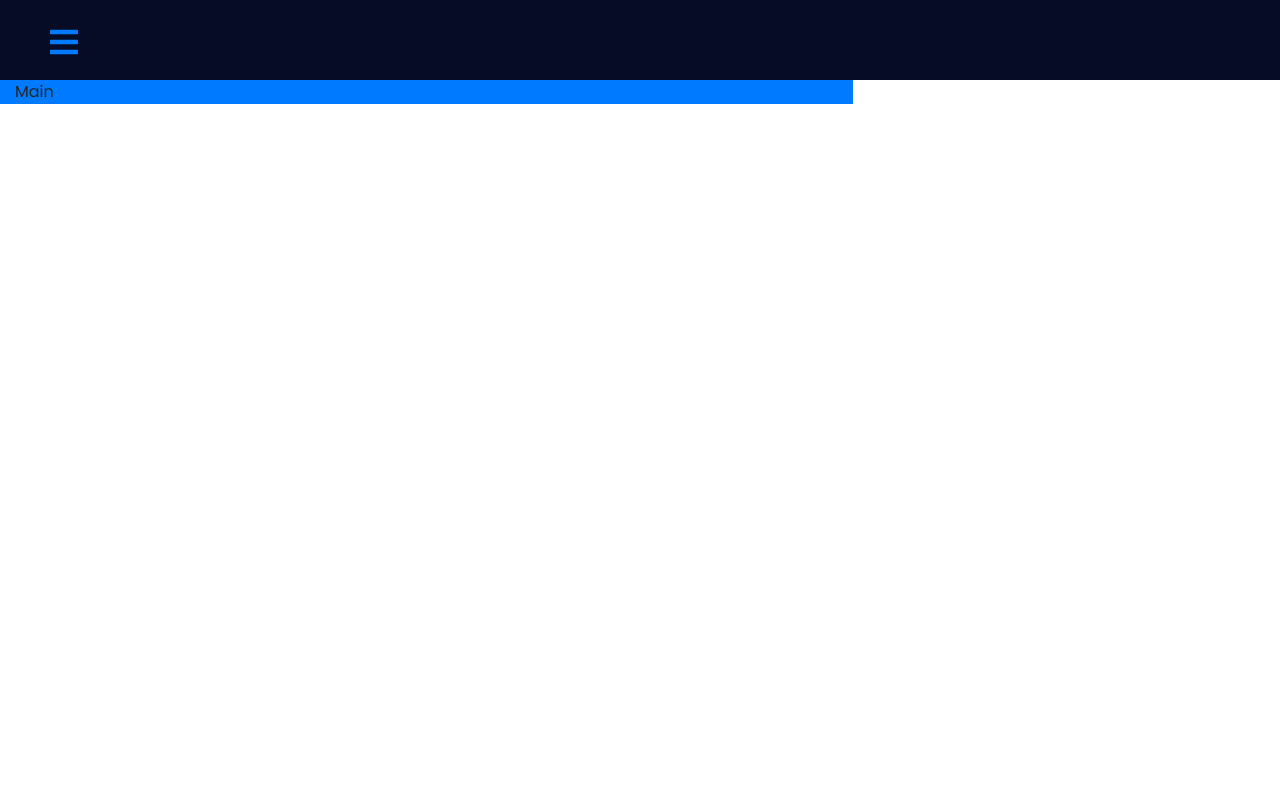
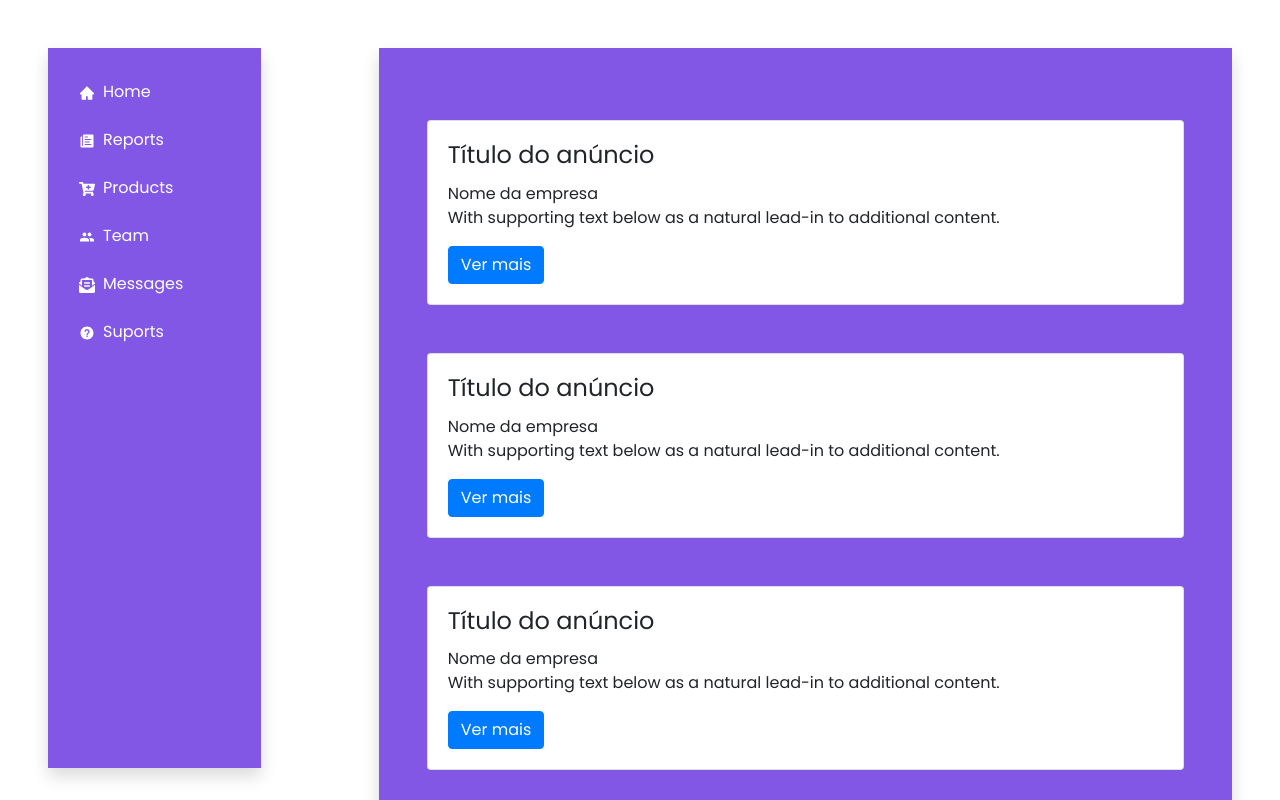
Before and after one commit to eulincon/communicart, a React (Create React App) app: page /page-default in a window 1280 px wide. Shown: the top 800 px of the page. Built offline with nearby package versions, Linux system fonts and the light colour scheme.

Commit message:
PageDeafult, CardVaga, Main - components

```diff
--- /dev/null
+++ b/src/components/CardVaga/index.js
@@ -0,0 +1,19 @@
+import React from 'react';
+import { Link } from 'react-router-dom';
+
+import './styles.css';
+
+const CardVaga = () => {
+    return (
+        <div className="card my-4">
+            <div className="card-body">
+                <h4 className="card-title">Título do anúncio</h4>
+                <span>Nome da empresa</span>
+                <p className="card-text">With supporting text below as a natural lead-in to additional content.</p>
+                <Link to="#" className="btn btn-primary">Ver mais</Link>
+            </div>
+        </div>
+    );
+};
+
+export default CardVaga;
--- /dev/null
+++ b/src/components/CardVaga/styles.css
@@ -0,0 +1,3 @@
+/* .card-title, .card-text {
+    my
+} */
--- a/src/components/Main/index.js
+++ b/src/components/Main/index.js
@@ -1,8 +1,12 @@
 import React from 'react';
 
-const Main = () => {
+import './styles.css';
+
+const Main = ({children}) => {
     return (
-        <main className="bg-primary col-8">Main</main>
+        <div className="col-md-8 shadow mt-5 p-5 ml-auto mr-5 main-style">
+            {children}
+        </div>
     );
 };
 
--- /dev/null
+++ b/src/components/Main/styles.css
@@ -0,0 +1,5 @@
+.main-style {
+    background-color: var(--color-primary);
+    display: flex;
+    flex-direction: column;
+}
--- a/src/components/Sidebar/index.js
+++ b/src/components/Sidebar/index.js
@@ -1,6 +1,4 @@
-import React, { useState } from 'react';
-import * as AiIcons from 'react-icons/ai';
-import * as FaIcons from 'react-icons/fa';
+import React from 'react';
 import { Link } from 'react-router-dom';
 import { SidebarData } from './SidebarData';
 
@@ -8,38 +6,21 @@ import './styles.css';
 
 
 const Sidebar = () => {
-
-    const [sidebar, setSidebar] = useState(false);
-
-    const showSidebar = () => setSidebar(!sidebar)
-
     return (
-        <>
-            <div className="navbar">
-                <Link to="#" className="menu-bars">
-                    <FaIcons.FaBars onClick={showSidebar}/>
-                </Link>
-            </div>
-            <nav className={sidebar ? 'nav-menu active' : 'nav-menu'}>
-                <ul className="nav-menu-items">
-                    <li className="navbar-toggle">
-                        <Link to="#" className="menu-bars">
-                            <AiIcons.AiOutlineClose/>
-                        </Link>
-                    </li>
+        <div className="col-md-2 shadow m-5 fixed-top sidebar">
+            <ul class="nav flex-column my-3">
                 {SidebarData.map((item, index) => {
                     return (
-                            <li key={index} className={item.cName}>
-                                <Link to={item.path}>
+                        <li key={index} className={`${item.cName} nav-item`}>
+                            <Link to={item.path} className="nav-link">
                                 {item.icon}
-                                    <span>{item.title}</span>
+                                <span className="ml-2">{item.title}</span>
                             </Link>
                         </li>
                     );
                 })}
             </ul>
-            </nav>
-        </>
+        </div>
     );
 };
 
--- a/src/components/Sidebar/styles.css
+++ b/src/components/Sidebar/styles.css
@@ -1,51 +1,15 @@
-.navbar {
-    background-color: #060b26;
-    height: 80px;
-    flex: start;
-    justify-content: start;
-    align-items: center;
+.sidebar {
+    height: 90%;
+    background-color: var(--color-primary);
 }
 
-.menu-bars {
-    margin-left: 2rem;
-    font-size: 2rem;
-    background: none;
+.nav-link {
+    margin-top: 0.5rem;
+    color: #fff;
+    text-decoration: none;
 }
 
-.nav-menu {
-    background-color: #060b26;
-    width: 250px;
-    height: 100vh;
-    display: flex;
-    justify-content: center;
-    position: fixed;
-    top: 0;
-    left: -100%;
-    transition: 850ms;
+.nav-link:hover {
+    background-color: var(--color-secondary);
+    color: #fff;
 }
-
-.nav-menu active {
-    left: 0;
-    transition: 350ms;
-}
-
-.nav-text {
-    flex: start;
-    justify-content: start;
-    align-items: center;
-    padding: 8px 0px 8px 16px;
-    list-style: none;
-    height: 60px;
-}
-
-.nav-text a {
-    text-decoration: none;
-    color: #f5f5f5;
-    font-size: 18px;
-    width: 95%;
-    height: 100%;
-    display: flex;
-    align-items: center;
-    padding: 0 16px;
-    border-radius: 4px;
-}
--- a/src/pages/PageDefaullt/index.js
+++ b/src/pages/PageDefaullt/index.js
@@ -10,11 +10,18 @@ const PageDefault = ({children}) => {
     return (
         <>
             {/* <Menu /> */}
-            <Sidebar/>
-            <Main>
-                {/* {children} */}
-                <CardVaga />
-            </Main>
+            <div>
+                <Sidebar/>
+                <Main>
+                    {/* {children} */}
+                    <CardVaga />
+                    <CardVaga />
+                    <CardVaga />
+                    <CardVaga />
+                    <CardVaga />
+                    <CardVaga />
+                </Main>
+            </div>
         </>
     );
 };
```
Lines whose indentation alone changed are shown as unchanged.
